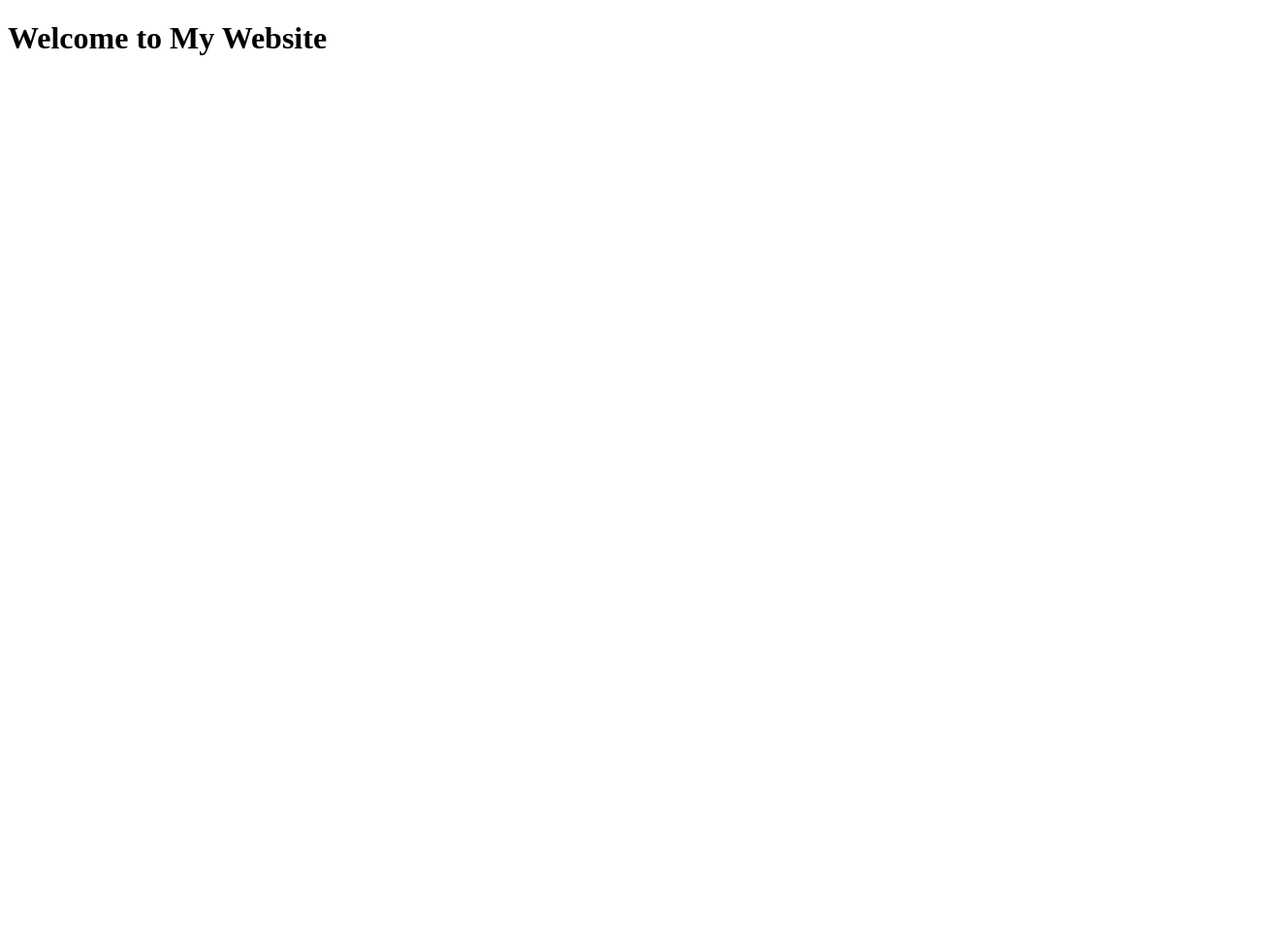
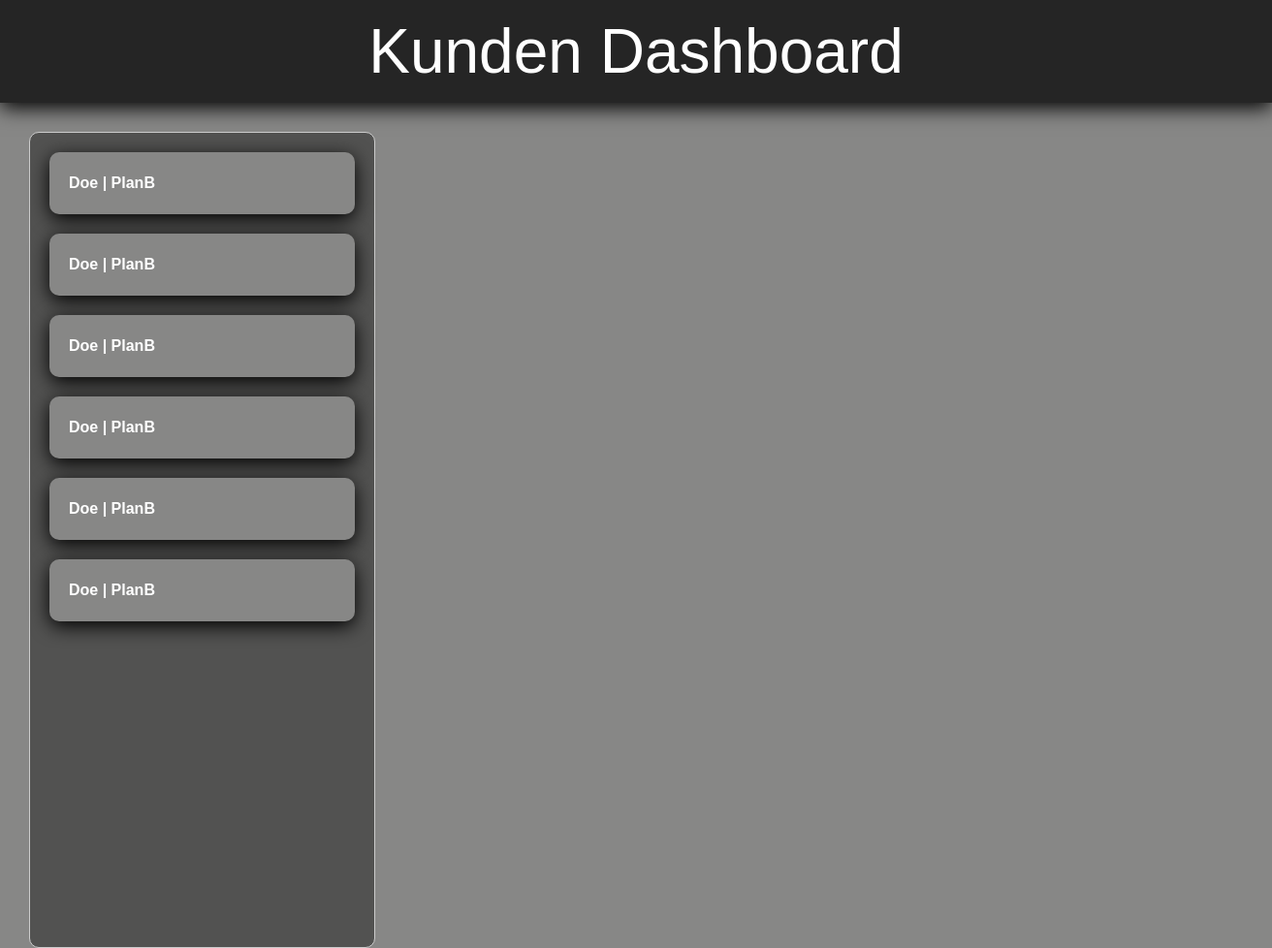
Before and after one commit to CedricxxxA/WebDevelopmentWorkshop, a plain HTML site: page src/websites/main.html in a window 1280 px wide. Shown: the whole page at 97% size, 1312 px wide, since content can reach past the window. Before the commit the page ends 800 px from the top, so only its background shows below. Drawn offline with Linux system fonts and the light colour scheme.

Commit message:
create header and list

```diff
--- a/src/websites/main-style.css
+++ b/src/websites/main-style.css
@@ -0,0 +1,90 @@
+:root {
+    --primary-color: #525251;
+    --secondary-color: #ff5100;
+    --grid-color: #9b59b6;
+    --background-color: #878786;
+    --grid-background-color: #f9f9f9;
+  }
+
+  body {
+    font-family: Arial, sans-serif;
+    margin: 0;
+    padding: 0;
+    background-color: var(--background-color);
+  }
+
+  .headline {
+    background-color: rgb(37, 37, 37);
+    width: 100%;
+    text-align: center;
+    color: white;
+    font-size: 4rem;
+    padding: 1rem;
+    box-shadow: 0px 5px 20px black;
+  }
+
+
+  .mainContainer {
+    display: flex;
+    flex-wrap: wrap;
+    justify-content: space-between;
+    padding: 10px;
+  }
+
+  .customerList {
+    display: flex;
+    flex-wrap: wrap;
+    padding: 20px;
+    background-color: var(--primary-color);
+    margin: 20px;
+    flex: 1;
+    border: 1px solid #ccc;
+    padding: 20px;
+    flex-direction: column;
+    border-radius: 10px;
+    max-width: 25%;
+    font-weight: bold;
+    height: 100vh;
+  }
+
+  .customerList :hover {
+    background-color: var(--secondary-color);
+  }
+
+  .item {
+    background-color: var(--background-color);
+    color: #fff;
+    padding: 20px;
+    margin-bottom: 20px;
+    flex: 1;
+    box-sizing: border-box;
+    border-radius: 10px;
+    box-shadow: 0px 5px 20px black;
+    max-height: 4em;
+    display: flex;
+    align-items: center;
+  }
+
+  /* .grid-container {
+    display: grid;
+    grid-template-columns: repeat(3, 1fr);
+    grid-gap: 20px;
+    padding: 20px;
+    background-color: var(--grid-background-color);
+  }
+
+  .grid-item {
+    background-color: var(--grid-color);
+    color: #fff;
+    padding: 20px;
+    text-align: center;
+  } */
+
+  @media (max-width: 768px) {
+    .container {
+        flex-direction: column;
+    }
+    .item {
+        flex: 1 1 100%;
+    }
+  }
--- a/src/websites/main.html
+++ b/src/websites/main.html
@@ -2,13 +2,22 @@
 <html lang="en">
   <head>
     <meta charset="UTF-8" />
-    <title>Customer Report Management</title>
-    <link rel="stylesheet" href="./main-style.css" />
+    <meta name="viewport" content="width=device-width, initial-scale=1.0" />
+    <title>Customer Report Manager</title>
+    <link rel="stylesheet" href="main-style.css" />
   </head>
   <body>
-    <main>
-      <h1>Welcome to My Website</h1>
-    </main>
-    <script src="main.js"></script>
+    <div class="headline">Kunden Dashboard</div>
+    <div class="mainContainer">
+      <div class="customerList">
+        <div class="item">Doe | PlanB</div>
+        <div class="item">Doe | PlanB</div>
+        <div class="item">Doe | PlanB</div>
+        <div class="item">Doe | PlanB</div>
+        <div class="item">Doe | PlanB</div>
+        <div class="item">Doe | PlanB</div>
+      </div>
+
+    </div>
   </body>
 </html>
```
